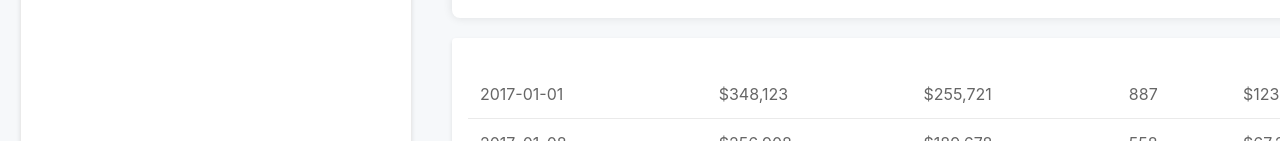
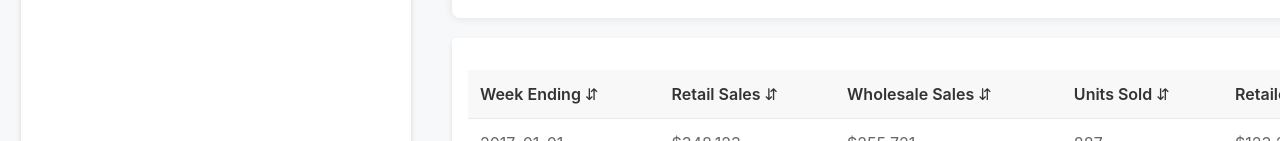
Before and after one commit to GarrettYan/takeHomeAssessment, a React (Vite) app in the folder stackline-garrett/: page / in a window 1280 px wide. Shown: the part 659-800 px from the top of the page. Built offline with nearby package versions, Linux system fonts and the light colour scheme.

Commit message:
Add sorting functionality to Metrics component

```diff
--- a/stackline-garrett/src/components/Metrics.tsx
+++ b/stackline-garrett/src/components/Metrics.tsx
@@ -1,18 +1,66 @@
 import React, { useState, useEffect } from 'react';
 
 const Metrics = ({ sales }) => {
+  const [sortedSales, setSortedSales] = useState([]);
+  const [sortConfig, setSortConfig] = useState({ key: null, direction: 'asc' });
+
   const formatter = new Intl.NumberFormat('en-US', {
     style: 'currency',
     currency: 'USD',
     maximumFractionDigits: 0,
   });
 
+  const requestSort = (key) => {
+    let direction = 'asc';
+    if (sortConfig.key === key && sortConfig.direction === 'asc') {
+      direction = 'desc';
+    }
+    setSortConfig({ key, direction });
+
+    const sortedData = [...sales].sort((a, b) => {
+      if (a[key] < b[key]) {
+        return direction === 'asc' ? -1 : 1;
+      }
+      if (a[key] > b[key]) {
+        return direction === 'asc' ? 1 : -1;
+      }
+      return 0;
+    });
+
+    setSortedSales(sortedData);
+  };
+
+  const getHeader = (key, label) => {
+    return (
+      <th onClick={() => requestSort(key)}>
+        {label}
+        {sortConfig.key === key
+          ? sortConfig.direction === 'asc'
+            ? ' ▲'
+            : ' ▼'
+          : ' ⇵'}
+      </th>
+    );
+  };
+
+  useEffect(() => {
+    setSortedSales(sales);
+  }, [sales]);
+
   return (
     <div className='metrics'>
       <table>
-        <thead></thead>
+        <thead>
+          <tr>
+            {getHeader('weekEnding', 'Week Ending')}
+            {getHeader('retailSales', 'Retail Sales')}
+            {getHeader('wholesaleSales', 'Wholesale Sales')}
+            {getHeader('unitsSold', 'Units Sold')}
+            {getHeader('retailerMargin', 'Retailer Margin')}
+          </tr>
+        </thead>
         <tbody>
-          {sales.map((sale, index) => (
+          {sortedSales.map((sale, index) => (
             <tr key={index}>
               <td>{sale.weekEnding}</td>
               <td>{formatter.format(sale.retailSales)}</td>
```
